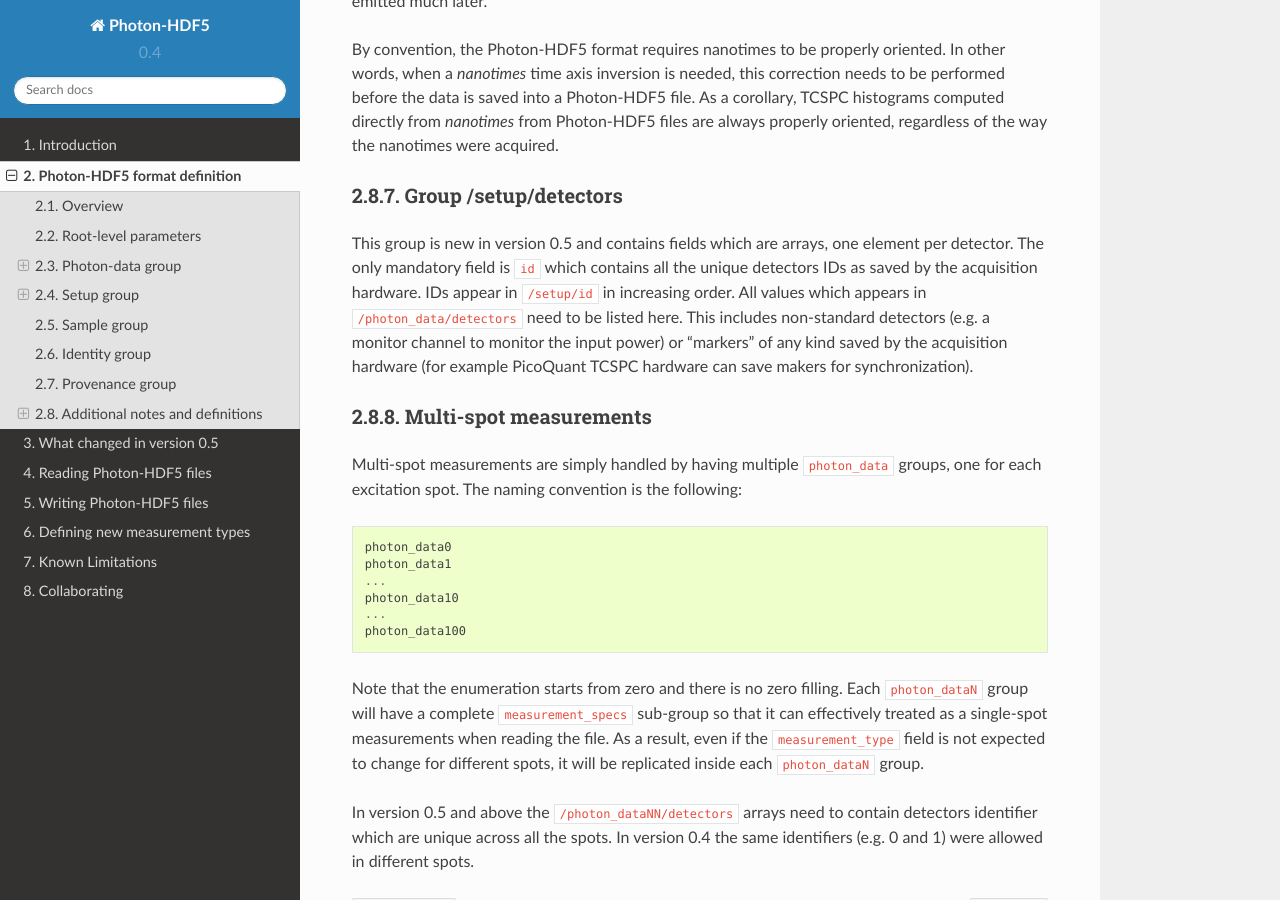
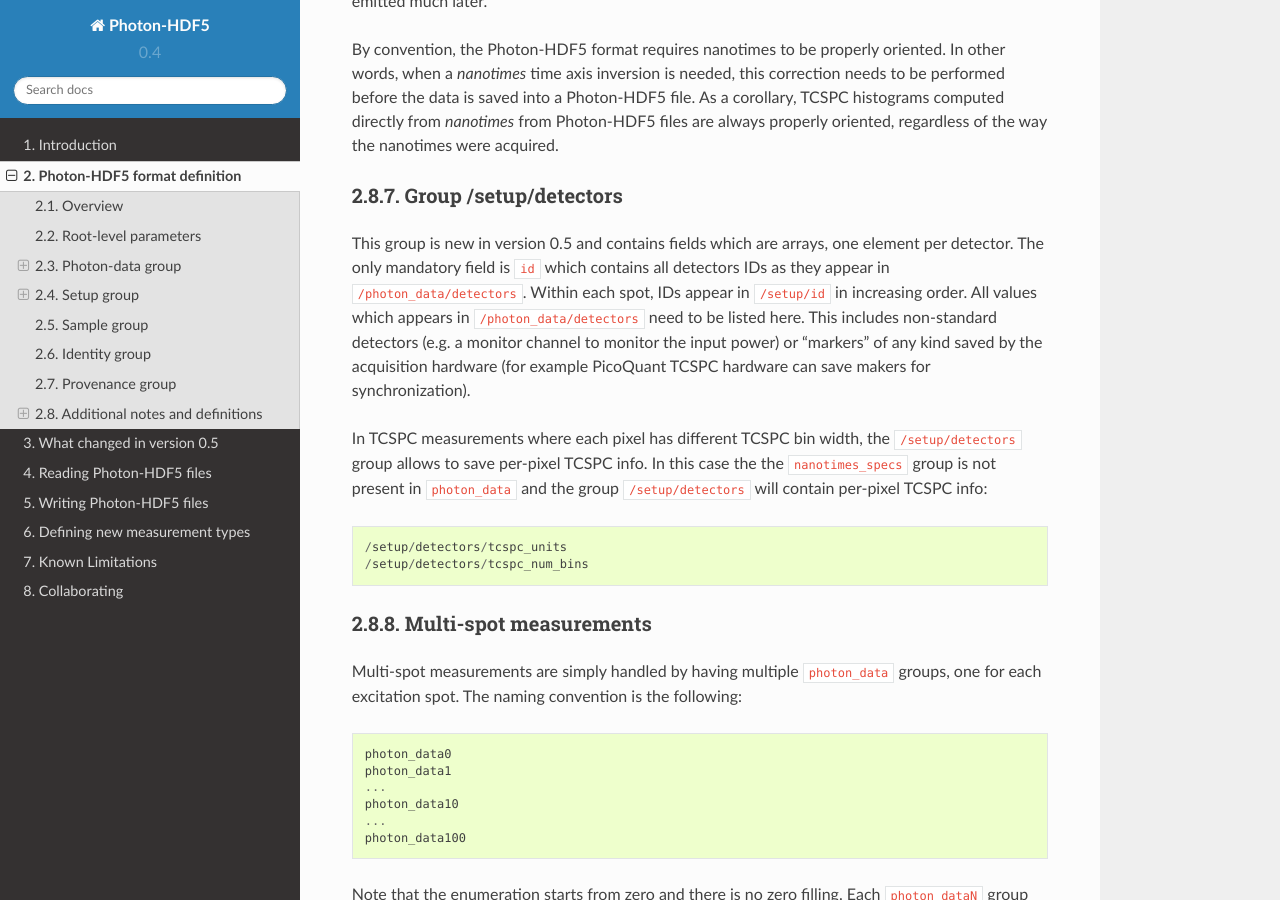
Before and after one commit to Photon-HDF5/photon-hdf5, a Sphinx documentation site: the page built from docs/phdata.rst, in a window 1280 px wide and 900 px high, scrolled down 11681 px. Built offline with Sphinx 7.4.7 and the Read the Docs theme 2.0.0, drawn with Linux system fonts in a browser that asks for light colours; some of the changed text lies outside the part shown.

Commit message:
Updates and consistency fixes, mostly for /setup/detectors

```diff
--- a/docs/phdata.rst
+++ b/docs/phdata.rst
@@ -306,19 +306,27 @@
 *New in version 0.5.* The group **/setup/detectors** contains arrays
 with one element per detector's pixel.  The allowed fields are:
 
-    - **label** (array of string): *Optional.* a human-readable label for the detector
+    - **label** (array of string): *Optional.* A human-readable label for the detector.
     - **id** (array of int): number used by in ``/photon_data/detectors`` to
       identify the pixel.
     - **id_hardware** (array of int): detector numbers as used by the
       acquisition hardware.
-    - **counts** (array of int): number of timestamps counted by each detector
-    - **module** (array of string): *Multispot only.* Name of the module the pixel belongs to.
-    - **position** (2-D array of int): *Multispot only.* Columns are x,y positions of each pixel in the array.
+    - **counts** (array of int): number of timestamps counted by each detector.
+    - **module** (array of string): *Multispot only.* Name of the module the
+      pixel belongs to.
+    - **position** (2-D array of int): *Multispot only.* Columns are x,y
+      positions of each pixel in the array.
     - **dcr** (array of float): *Optional.* Dark counting rate in Hz for the pixel.
-    - **afterpulsing** (array of float): *Optional.* Afterpulsing probability for the pixel.
-    - **spot** (array of int): *Multispot only.* The spot number this pixel is used in.
-    - **tcspc_unit:** (array of float) array of TAC/TDC bin size (in seconds). Present only if ``/setup/lifetime`` is True.
-    - **tcspc_num_bins:** (integer) array of number of TAC/TDC bins. Present only if ``/setup/lifetime`` is True.
+    - **afterpulsing** (array of float): *Optional.* Afterpulsing probability
+      for the pixel.
+    - **spot** (array of int): *Multispot only.* The spot number this pixel is
+      used in.
+    - **tcspc_unit:** (array of float) array of TAC/TDC bin size (in seconds).
+      Present only if ``/setup/lifetime`` is True and if TCSPC info is different
+      for each pixel.
+    - **tcspc_num_bins:** (integer) array of number of TAC/TDC bins. Present
+      only if ``/setup/lifetime`` is True and if TCSPC info is different
+      for each pixel.
 
 For more info see
 :ref:`Group /setup/detectors <setup_detectors_group>`.
@@ -592,12 +600,22 @@
 ^^^^^^^^^^^^^^^^^^^^^^
 This group is new in version 0.5 and contains fields which are arrays, one
 element per detector. The only mandatory field is ``id`` which contains
-all the unique detectors IDs as saved by the acquisition hardware.
-IDs appear in ``/setup/id`` in increasing order. All values which appears in
+all detectors IDs as they appear in ``/photon_data/detectors``.
+Within each spot, IDs appear in ``/setup/id`` in increasing order.
+All values which appears in
 ``/photon_data/detectors`` need to be listed here. This includes non-standard
 detectors (e.g. a monitor channel to monitor the input power) or "markers"
 of any kind saved by the acquisition hardware (for example PicoQuant TCSPC
 hardware can save makers for synchronization).
+
+In TCSPC measurements where each pixel has different TCSPC bin width,
+the ``/setup/detectors`` group allows to save per-pixel TCSPC info.
+In this case the the
+``nanotimes_specs`` group is not present in ``photon_data`` and the group
+``/setup/detectors`` will contain per-pixel TCSPC info::
+
+    /setup/detectors/tcspc_units
+    /setup/detectors/tcspc_num_bins
 
 
 .. _multi_spot:
```
Also changed, not shown: docs/whats_new_ver05.rst (+4 -8 lines).
